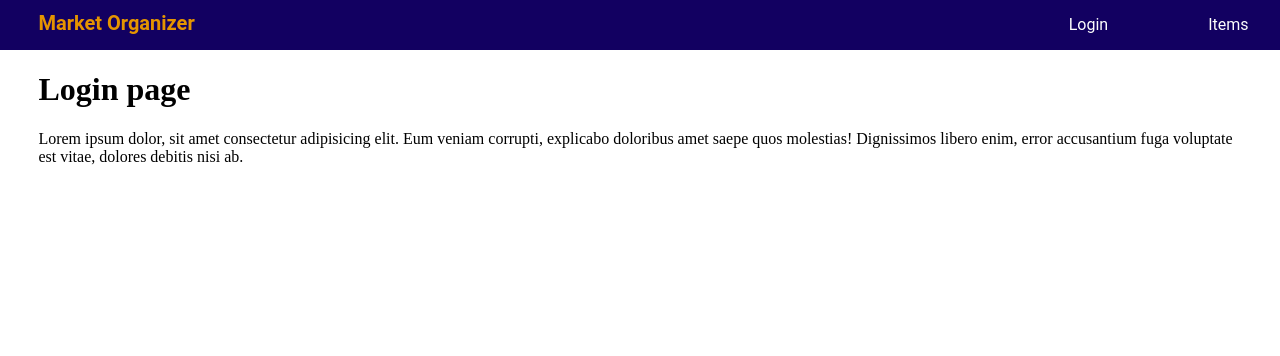
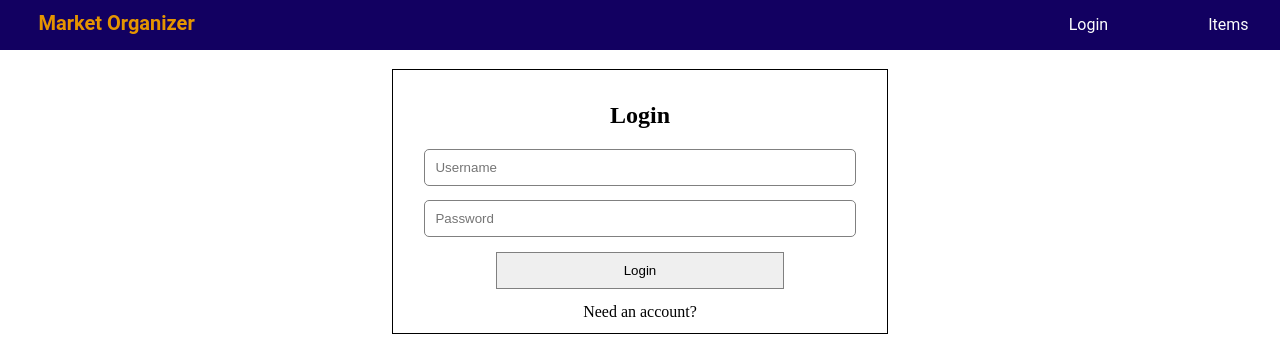
Before and after one commit to FortinoSandoval/MarketOrganizer.Client, an Angular app: page /login in a window 1280 px wide. Shown: the top 356 px of the page. Built offline with nearby package versions, Linux system fonts and the light colour scheme.

Commit message:
added some style to login component

```diff
--- a/src/app/login/login.component.html
+++ b/src/app/login/login.component.html
@@ -1,4 +1,15 @@
 <div id="login-page">
-  <h1>Login page</h1>
-  <p>Lorem ipsum dolor, sit amet consectetur adipisicing elit. Eum veniam corrupti, explicabo doloribus amet saepe quos molestias! Dignissimos libero enim, error accusantium fuga voluptate est vitae, dolores debitis nisi ab.</p>
+  <section class="login-section">
+    <h2>Login</h2>
+    <form #myForm="ngForm" class="login-form" name="form" (ngSubmit)="myForm.form.valid && onSubmit(myForm.form)">
+      <label for="username">
+        <input type="text" placeholder="Username" class="login-input" name="username" required [(ngModel)]="model.Username">
+      </label>
+      <label for="password">
+        <input type="password" placeholder="Password" class="login-input" name="password" required [(ngModel)]="model.Password">
+      </label>
+      <button type="submit" class="submit-btn" [disabled]="!canLogin">Login</button>
+    </form>
+    <a class="register" routerLink="/register">Need an account?</a>
+  </section>
 </div>
--- a/src/app/login/login.component.less
+++ b/src/app/login/login.component.less
@@ -1,3 +1,29 @@
 #login-page {
   padding: 0 3%;
+  .login-section {
+    margin: 0 auto;
+    width: 40%;
+    border: 1px solid black;
+    padding: 1% .5%;
+    text-align: center;
+    .submit-btn, .login-input {
+      display: block;
+      width: 85%;
+      border: 1px solid gray;
+      margin: 0 auto;
+      margin-bottom: 3%;
+    }
+    .login-input {
+      padding: 10px;
+      border-radius: 5px;
+    }
+    .submit-btn {
+      width: 60%;
+      padding: 10px;
+    }
+    .register {
+      text-decoration: none;
+      color: #000000;
+    }
+  }
 }
--- a/src/app/login/login.component.ts
+++ b/src/app/login/login.component.ts
@@ -8,8 +8,14 @@ import { Component, OnInit } from '@angular/core';
 export class LoginComponent implements OnInit {
 
   constructor() { }
+  model: any = {};
+  canLogin: boolean = true;
 
   ngOnInit() {
   }
 
+  onSubmit(form) {
+    this.canLogin = false;
+  }
+
 }
```
